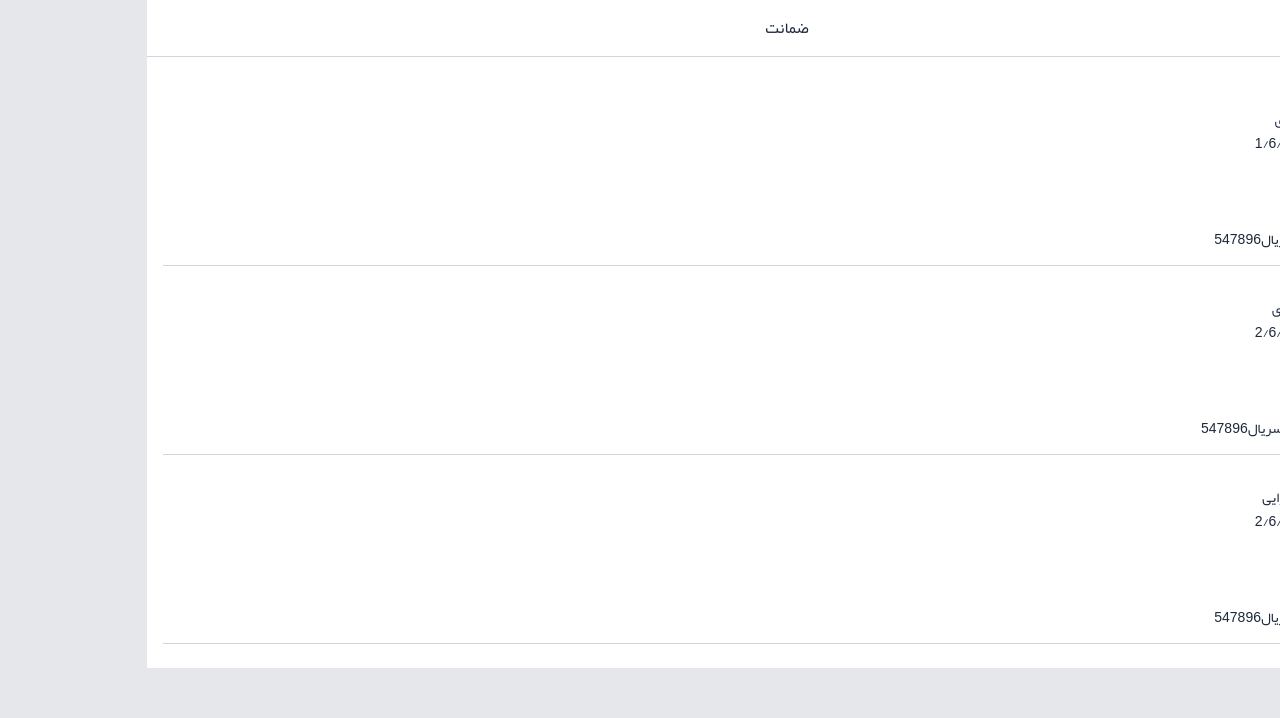
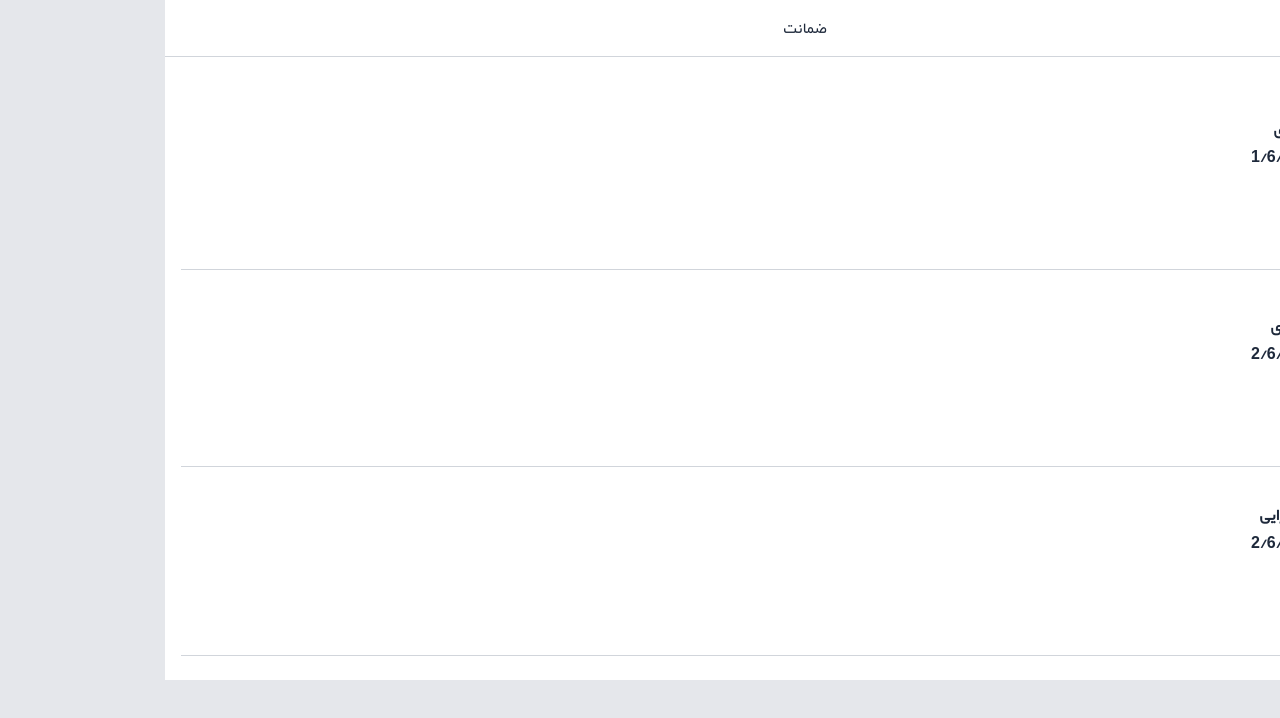
Before and after one commit to mojtaba013/toseasr, a Next.js app: page /Zemanat in a window 1280 px wide. Shown: the top 718 px of the page. Built offline with nearby package versions, Linux system fonts and the light colour scheme.

Commit message:
work on zemanat

```diff
--- a/app/Average/page.jsx
+++ b/app/Average/page.jsx
@@ -103,74 +103,74 @@ function Average() {
           </div>
         </div>
         <div className="flex flex-col   pb-4 mb-2 border-b border-gray-300">
-          <div className="flex gap-x-1 items-center">
+          <div className="flex gap-x-1 items-center text-lg">
             <p className="text-slate-500">مبلغ:</p>
-            <p className="text-slate-800 ">200,000,000 ریال</p>
+            <p className="text-blue-500 font-bold">200,000,000 ریال</p>
           </div>
-          <div className="flex flex-col gap-y-1 text-sm">
+          <div className="flex flex-col gap-y-1 text-base">
             <div className="flex gap-x-1 items-center">
               <p className="text-slate-500">بازپرداخت:</p>
-              <p className="text-slate-800 ">12 ماه</p>
+              <p className="text-slate- font-bold ">12 ماه</p>
             </div>
             <div className="flex gap-x-1 items-center">
-              <p className="text-slate-500">مبلغ قسط:</p>
-              <p className="text-slate-800 ">18,000,000 ریال</p>
+              <p className="text-slate-500">قسط:</p>
+              <p className="text-slate- font-bold ">18,000,000 ریال</p>
             </div>
             <div className="flex gap-x-1 items-center">
               <p className="text-slate-500">کارمزد:</p>
-              <p className="text-slate-800 ">2,000,000 ریال</p>
+              <p className="text-slate-800 font-bold ">2,000,000 ریال</p>
             </div>
             <div className="flex gap-x-1 items-center">
               <p className="text-slate-500">نرخ کارمزد:</p>
-              <p className="text-slate-800 ">%1</p>
+              <p className="text-red-500 font-bold ">%1</p>
             </div>
           </div>
         </div>
         <div className="flex flex-col   pb-4 mb-2 border-b border-gray-300">
-          <div className="flex gap-x-1 items-center">
+          <div className="flex gap-x-1 items-center text-lg">
             <p className="text-slate-500">مبلغ:</p>
-            <p className="text-slate-800 ">200,000,000 ریال</p>
+            <p className="text-blue-500 font-bold ">200,000,000 ریال</p>
           </div>
-          <div className="flex flex-col gap-y-1 text-sm">
+          <div className="flex flex-col gap-y-1 text-base">
             <div className="flex gap-x-1 items-center">
               <p className="text-slate-500">بازپرداخت:</p>
-              <p className="text-slate-800 ">36 ماه</p>
+              <p className="text-slate-800 font-bold ">36 ماه</p>
             </div>
             <div className="flex gap-x-1 items-center">
               <p className="text-slate-500">مبلغ قسط:</p>
-              <p className="text-slate-800 ">6,000,000 ریال</p>
+              <p className="text-slate-800 font-bold ">6,000,000 ریال</p>
             </div>
             <div className="flex gap-x-1 items-center">
               <p className="text-slate-500">کارمزد:</p>
-              <p className="text-slate-800 ">4,000,000 ریال</p>
+              <p className="text-slate-800 font-bold ">4,000,000 ریال</p>
             </div>
             <div className="flex gap-x-1 items-center">
               <p className="text-slate-500">نرخ کارمزد:</p>
-              <p className="text-slate-800 ">%4</p>
+              <p className="text-red-500 font-bold ">%4</p>
             </div>
           </div>
         </div>
         <div className="flex flex-col   pb-4 mb-2 border-b border-gray-300">
-          <div className="flex gap-x-1 items-center">
+          <div className="flex gap-x-1 items- text-lg">
             <p className="text-slate-500">مبلغ:</p>
-            <p className="text-slate-800 ">50,000,000 ریال</p>
+            <p className="text-blue-500 font-bold">50,000,000 ریال</p>
           </div>
-          <div className="flex flex-col gap-y-1 text-sm">
+          <div className="flex flex-col gap-y-1 text-base">
             <div className="flex gap-x-1 items-center">
               <p className="text-slate-500">بازپرداخت:</p>
-              <p className="text-slate-800 ">20 ماه</p>
+              <p className="text-slate-800 font-bold ">20 ماه</p>
             </div>
             <div className="flex gap-x-1 items-center">
               <p className="text-slate-500">مبلغ قسط:</p>
-              <p className="text-slate-800 ">4,000,000 ریال</p>
+              <p className="text-slate-800 font-bold ">4,000,000 ریال</p>
             </div>
             <div className="flex gap-x-1 items-center">
               <p className="text-slate-500">کارمزد:</p>
-              <p className="text-slate-800 ">4,000,000 ریال</p>
+              <p className="text-slate-800 font-bold ">4,000,000 ریال</p>
             </div>
             <div className="flex gap-x-1 items-center">
               <p className="text-slate-500">نرخ کارمزد:</p>
-              <p className="text-slate-800 ">%4</p>
+              <p className="text-red-500 font-bold ">%4</p>
             </div>
           </div>
         </div>
--- a/app/Zemanat/page.jsx
+++ b/app/Zemanat/page.jsx
@@ -32,99 +32,88 @@ function Zemanat() {
 
     <div className="p-4">
       <div className="flex flex-col   pb-4 mb-2 border-b border-gray-300">
-        <div className="flex gap-x-1 items-center">
+        <div className="flex gap-x-1 items- text- mb-2">
           <p className="text-slate-500">شعبه:</p>
-          <p className="text-slate-800 ">مرکزی</p>
+          <p className="text-slate-800 font-bold ">مرکزی</p>
         </div>
-        <div className="flex flex-col gap-y-1 text-sm">
+        <div className="flex flex-col gap-y-1 text-base">
           <div className="flex gap-x-1 items-center">
             <p className="text-slate-500">وام گیرنده:</p>
-            <p className="text-slate-800 ">مجتبی کجوری</p>
+            <p className="text-slate-800 font-bold ">مجتبی کجوری</p>
           </div>
           <div className="flex gap-x-1 items-center">
             <p className="text-slate-500">شماره وام:</p>
-            <p className="text-slate-800 ">1/6/20/123456</p>
+            <p className="text-slate-800  font-bold">1/6/20/123456</p>
           </div>
           <div className="flex gap-x-1 items-center">
             <p className="text-slate-500">تاریخ وام:</p>
-            <p className="text-slate-800 ">1400/01/01</p>
+            <p className="text-slate-800 font-bold ">1400/01/01</p>
           </div>
           <div className="flex gap-x-1 items-center">
             <p className="text-slate-500">کل اقساط:</p>
-            <p className="text-blue-500 ">36</p>
+            <p className="text-blue-500 font-bold ">36</p>
           </div>
           <div className="flex gap-x-1 items-center">
             <p className="text-slate-500">اقساط باقیمانده:</p>
-            <p className="text-red-500 ">12</p>
-          </div>
-          <div className="flex gap-x-1 items-center">
-            <p className="text-slate-500">چک:</p>
-            <p className="text-slate-800 ">بانک ملی مرکزی سریال547896</p>
+            <p className="text-red-500 font-bold ">12</p>
           </div>
         </div>
       </div>
       <div className="flex flex-col   pb-4 mb-2 border-b border-gray-300">
-        <div className="flex gap-x-1 items-center">
+        <div className="flex gap-x-1 items-center text-lg mb-2">
           <p className="text-slate-500">شعبه:</p>
-          <p className="text-slate-800 ">کشاورز</p>
+          <p className="text-slate-800 font-bold">کشاورز</p>
         </div>
-        <div className="flex flex-col gap-y-1 text-sm">
+        <div className="flex flex-col gap-y-1 text-base">
           <div className="flex gap-x-1 items-center">
             <p className="text-slate-500">وام گیرنده:</p>
-            <p className="text-slate-800 ">مهدی عسگری</p>
+            <p className="text-slate-800 font-bold">مهدی عسگری</p>
           </div>
           <div className="flex gap-x-1 items-center">
             <p className="text-slate-500">شماره وام:</p>
-            <p className="text-slate-800 ">2/6/20/123456</p>
+            <p className="text-slate-800  font-bold">2/6/20/123456</p>
           </div>
           <div className="flex gap-x-1 items-center">
             <p className="text-slate-500">تاریخ وام:</p>
-            <p className="text-slate-800 ">1403/01/01</p>
+            <p className="text-slate-800 font-bold">1403/01/01</p>
           </div>
           <div className="flex gap-x-1 items-center">
             <p className="text-slate-500">کل اقساط:</p>
-            <p className="text-blue-500 ">36</p>
+            <p className="text-blue-500  font-bold">36</p>
           </div>
           <div className="flex gap-x-1 items-center">
             <p className="text-slate-500">اقساط باقیمانده:</p>
-            <p className="text-red-500 ">35</p>
-          </div>
-          <div className="flex gap-x-1 items-center">
-            <p className="text-slate-500">چک:</p>
-            <p className="text-slate-800 ">بانک تجارت مرکزی سریال547896</p>
+            <p className="text-red-500 font-bold">35</p>
           </div>
         </div>
       </div>
       <div className="flex flex-col   pb-4 mb-2 border-b border-gray-300">
-        <div className="flex gap-x-1 items-center">
+        <div className="flex gap-x-1 items-center text-lg">
           <p className="text-slate-500">شعبه:</p>
-          <p className="text-slate-800 ">کشاورز</p>
+          <p className="text-slate-800 font-bold">کشاورز</p>
         </div>
-        <div className="flex flex-col gap-y-1 text-sm">
+        <div className="flex flex-col gap-y-1 text-base">
           <div className="flex gap-x-1 items-center">
             <p className="text-slate-500">وام گیرنده:</p>
-            <p className="text-slate-800 ">ابراهیم میرزایی</p>
+            <p className="text-slate-800 font-bold">ابراهیم میرزایی</p>
           </div>
           <div className="flex gap-x-1 items-center">
             <p className="text-slate-500">شماره وام:</p>
-            <p className="text-slate-800 ">2/6/20/123456</p>
+            <p className="text-slate-800 font-bold">2/6/20/123456</p>
           </div>
           <div className="flex gap-x-1 items-center">
             <p className="text-slate-500">تاریخ وام:</p>
-            <p className="text-slate-800 ">1397/01/01</p>
+            <p className="text-slate-800 font-bold">1397/01/01</p>
           </div>
           <div className="flex gap-x-1 items-center">
             <p className="text-slate-500">کل اقساط:</p>
-            <p className="text-blue-500 ">36</p>
+            <p className="text-blue-500 font-bold">36</p>
           </div>
           <div className="flex gap-x-1 items-center">
             <p className="text-slate-500">اقساط باقیمانده:</p>
-            <p className="text-red-500 ">0</p>
+            <p className="text-red-500 font-bold ">0</p>
           </div>
-          <div className="flex gap-x-1 items-center">
-            <p className="text-slate-500">چک:</p>
-            <p className="text-slate-800 ">بانک ملی مرکزی سریال547896</p>
-          </div>
+
         </div>
       </div>
     </div>
```
